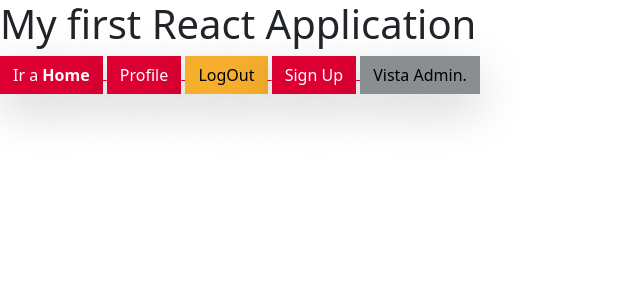
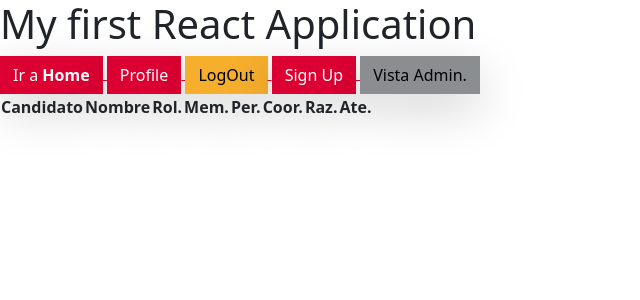
Before and after one commit to jaiovi/Denso-Git, a React (Create React App) app: page /VistaAdmin in a window 1280 px wide. Shown: the top 300 px of the page, without its empty margins (0-640 px from the left). Built offline with nearby package versions, Linux system fonts and the light colour scheme.

Commit message:
version 0.3
Modificacion de Vistaadmin.js y de app.js para que se viera el contenido al darle clic al boton de vistaadmin

```diff
--- a/src/App.js
+++ b/src/App.js
@@ -6,6 +6,7 @@ import Login from './pages/Login';
 import Profile from './pages/Profile';
 import Header from './components/Header';
 import Signup from './pages/Signup';
+import VistaAdmin from './pages/VistaAdmin';
 
 // definimos un arreglo [] de diccionarios {} para simular la información de los usuarios de una API
 /*const USERS = [
@@ -31,6 +32,7 @@ function App() {    // esta función maneja el ciclo de vida de la aplicación.
           <Route path='/login' element={<Login/>} />
           <Route path='/profile/:userId' element={<Profile/>} />
           <Route path='/signup' element={<Signup/>} />
+          <Route path='/VistaAdmin' element={<VistaAdmin/>} />
         </Routes>
       </BrowserRouter>
     </div>
--- a/src/pages/VistaAdmin.js
+++ b/src/pages/VistaAdmin.js
@@ -1,5 +1,5 @@
-import React, {useRef} from "react";
-import 'bootstrap/dist/css/bootstrap.min.css'
+import React from "react";
+
 
 function VistaAdmin() {
     return(
```
